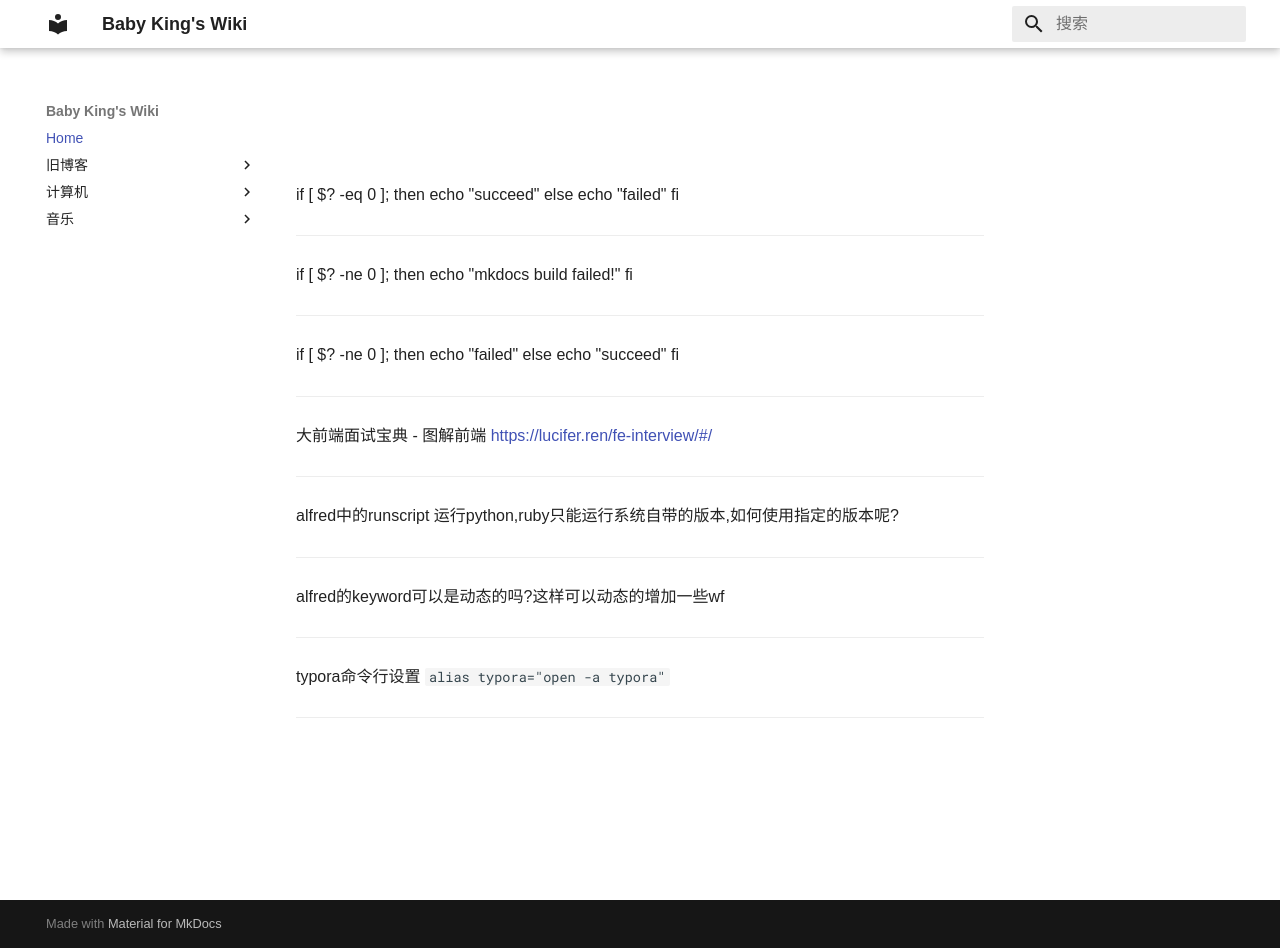
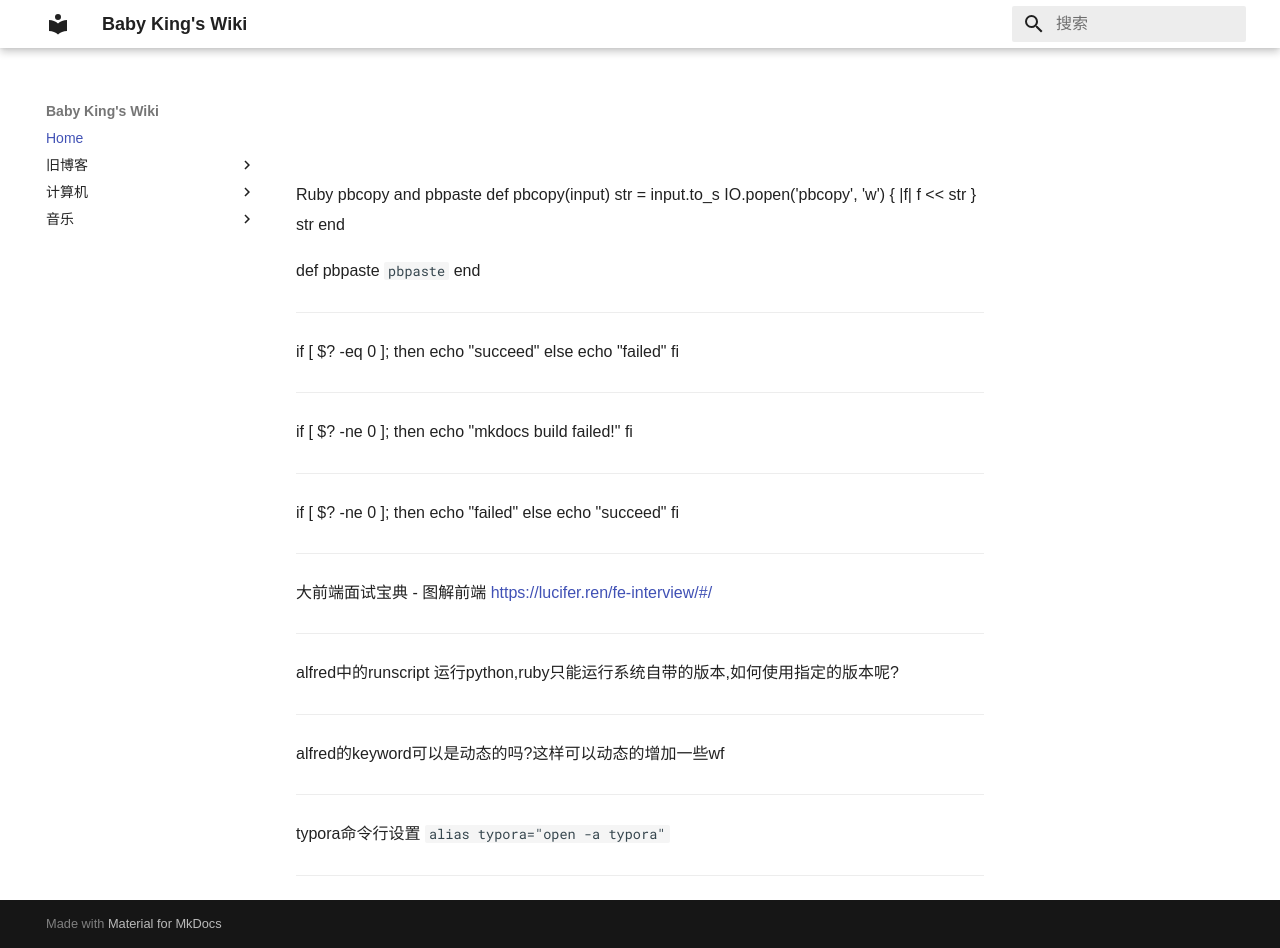
Before and after one commit to babyking/wiki, an MkDocs documentation site: the page built from wiki/index.md, in a window 1280 px wide and 948 px high. Built offline with MkDocs 1.6.1 and Material for MkDocs 9.7.7, drawn with Linux system fonts in a browser that asks for light colours.

Commit message:
quick commit

```diff
--- a/wiki/index.md
+++ b/wiki/index.md
@@ -1,4 +1,14 @@
 #
+Ruby pbcopy and pbpaste def pbcopy(input)
+  str = input.to_s
+  IO.popen('pbcopy', 'w') { |f| f << str }
+  str
+end
+
+def pbpaste
+  `pbpaste`
+end
+___
 if [ $? -eq 0 ]; then
     echo "succeed"
 else
```
